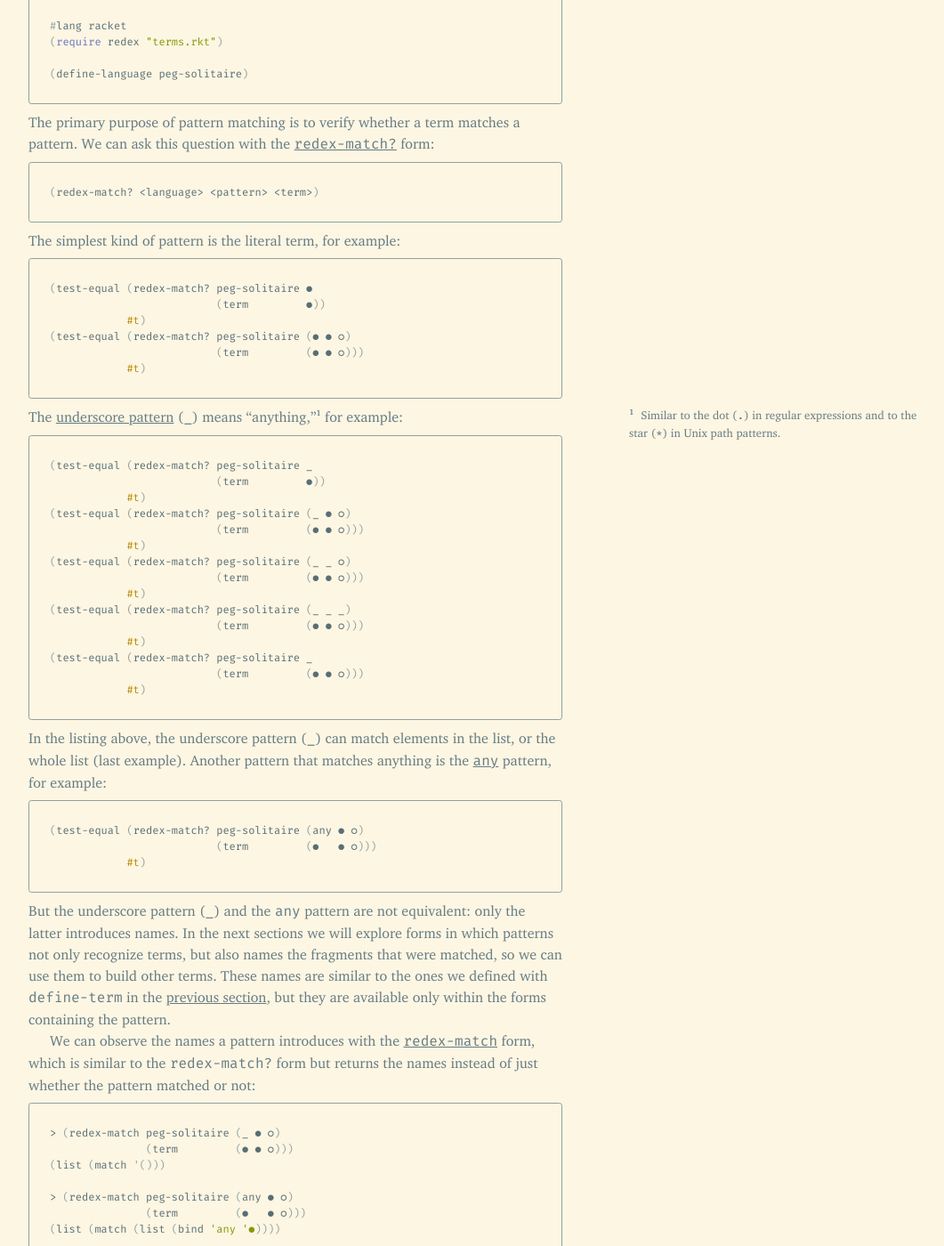
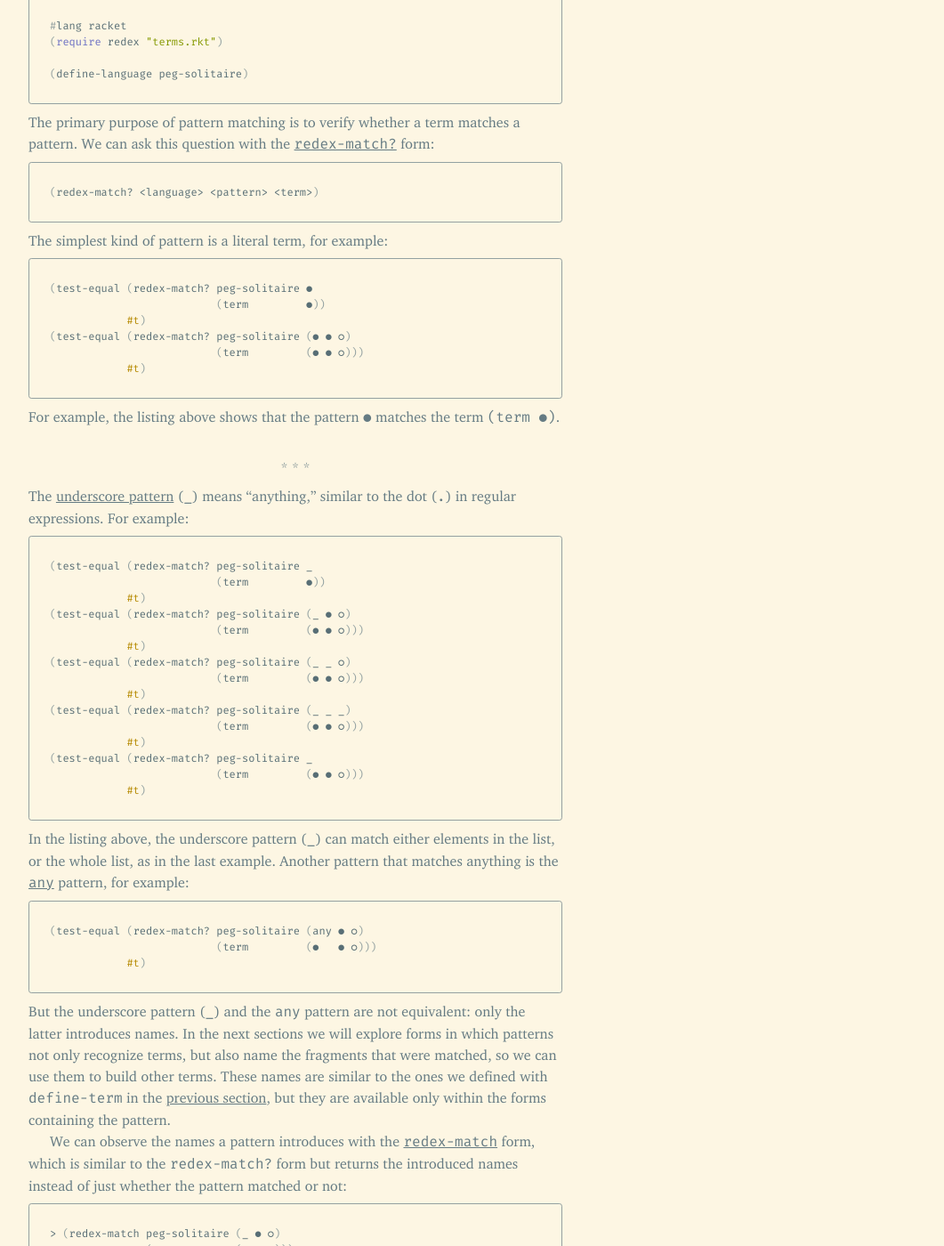
Before and after one commit to leafac/leafac.com, a Jekyll site: the page built from prose/playing-the-game-with-plt-redex/pattern-matching.md, in a window 1280 px wide and 1400 px high, scrolled down 582 px. Shown: the whole window at 89% size, without its empty margins (108-1169 px from the left). Built offline with Jekyll 4.4.1, drawn with Linux system fonts in a browser that asks for light colours; some of the changed text lies outside the part shown.

Commit message:
Editing pass

````diff
--- a/prose/playing-the-game-with-plt-redex/pattern-matching.md
+++ b/prose/playing-the-game-with-plt-redex/pattern-matching.md
@@ -4,7 +4,7 @@
 table-of-contents: table-of-contents.html
 ---
 
-Pattern matching is the foundation of all the PLT Redex forms we will explore in the later sections. To experiment with pattern matching, we must first define a language, but to define a language we must first understand pattern matching. We solve this conundrum by defining a dummy empty language for this section, which we will revisit in the [next section](languages):
+Pattern matching is the foundation of all the PLT Redex forms we will explore in the later sections. To experiment with pattern matching, we must first define a language, but to define a language we must first understand pattern matching. We solve this conundrum by defining a dummy empty language,<label class="margin-note"><input type="checkbox"><span markdown="1">The same we did in the [Overview](overview)</span></label> which we will revisit in the [next section](languages):
 
 <div class="code-block" markdown="1">
 `pattern-matching.rkt`
@@ -33,7 +33,11 @@
             #t)
 ```
 
-The [underscore pattern](https://docs.racket-lang.org/redex/The_Redex_Reference.html?q=test-equal#%28tech.__%29) (`_`) means “anything,”<label class="margin-note"><input type="checkbox"><span markdown="1">Similar to the dot (`.`) in regular expressions and to the star (`*`) in Unix path patterns.</span></label> for example:
+For example, the listing above shows that the pattern `●` matches the term `(term ●)`.
+
+* * *
+
+The [underscore pattern](https://docs.racket-lang.org/redex/The_Redex_Reference.html?q=test-equal#%28tech.__%29) (`_`) means “anything,” similar to the dot (`.`) in regular expressions. For example:
 
 ```racket
 (test-equal (redex-match? peg-solitaire _
@@ -53,7 +57,7 @@
             #t)
 ```
 
-In the listing above, the underscore pattern (`_`) can match elements in the list, or the whole list (last example). Another pattern that matches anything is the [`any`](https://docs.racket-lang.org/redex/The_Redex_Reference.html?q=test-equal#%28tech._any%29) pattern, for example:
+In the listing above, the underscore pattern (`_`) can match either elements in the list, or the whole list, as in the last example. Another pattern that matches anything is the [`any`](https://docs.racket-lang.org/redex/The_Redex_Reference.html?q=test-equal#%28tech._any%29) pattern, for example:
 
 ```racket
 (test-equal (redex-match? peg-solitaire (any ● ○)
@@ -61,9 +65,9 @@
             #t)
 ```
 
-But the underscore pattern (`_`) and the `any` pattern are not equivalent: only the latter introduces names. In the next sections we will explore forms in which patterns not only recognize terms, but also names the fragments that were matched, so we can use them to build other terms. These names are similar to the ones we defined with `define-term` in the [previous section](terms), but they are available only within the forms containing the pattern.
+But the underscore pattern (`_`) and the `any` pattern are not equivalent: only the latter introduces names. In the next sections we will explore forms in which patterns not only recognize terms, but also name the fragments that were matched, so we can use them to build other terms. These names are similar to the ones we defined with `define-term` in the [previous section](terms), but they are available only within the forms containing the pattern.
 
-We can observe the names a pattern introduces with the [`redex-match`](https://docs.racket-lang.org/redex/The_Redex_Reference.html?q=redex-match#%28form._%28%28lib._redex%2Freduction-semantics..rkt%29._redex-match%29%29) form, which is similar to the `redex-match?` form but returns the names instead of just whether the pattern matched or not:
+We can observe the names a pattern introduces with the [`redex-match`](https://docs.racket-lang.org/redex/The_Redex_Reference.html?q=redex-match#%28form._%28%28lib._redex%2Freduction-semantics..rkt%29._redex-match%29%29) form, which is similar to the `redex-match?` form but returns the introduced names instead of just whether the pattern matched or not:
 
 ```racket
 > (redex-match peg-solitaire (_ ● ○)
@@ -154,7 +158,7 @@
 
 * * *
 
-We can match a sequence of terms using [ellipsis](https://docs.racket-lang.org/redex/The_Redex_Reference.html?q=bind#%28tech._pattern._sequence%29) (`...`), which means “zero or more of the previous pattern,” for example:
+We can match a sequence of terms using [ellipsis](https://docs.racket-lang.org/redex/The_Redex_Reference.html?q=bind#%28tech._pattern._sequence%29) (`...`), which means “zero or more of the previous pattern,” similar to the Kleene star (`*`) in regular expressions. For example:
 
 ```racket
 (test-equal (redex-match? peg-solitaire (any ...)
@@ -205,7 +209,7 @@
             #f)
 ```
 
-In the listing above, the first pattern matches because it can divide the term into two parts of the same length and satisfy the `..._n` constraint. But the second pattern does not match, because there is no way to divide a 3-element list into two sequences of the same length. Ellipses with different suffixes may match sequences of different lengths, for example:
+In the listing above, the first pattern matches because it can divide the term into two parts of the same length, thus satisfying the `..._n` constraint. But the second pattern does not match, because there is no way to divide a 3-element list into two sequences of the same length. Ellipses with different suffixes may match sequences of different lengths, for example:
 
 ```racket
 (test-equal (redex-match? peg-solitaire (any_1 ..._n any_2 ..._m)
@@ -225,4 +229,4 @@
             #t)
 ```
 
-The part that reads `[· ... ● ... ○ ... ● ... · ...]` means “a sequence of zero or more paddings (`·`), followed by a sequence of zero or more pegs (`●`), followed by a sequence of zero or more spaces (`○`), followed by a sequence of zero or more pegs (`●`), followed by a sequence of zero or more paddings (`·`).” This matches a single row of our initial board, regardless of whether it is the first row, which includes paddings but no spaces, or the fourth row, which includes a space but no paddings. The part that reads `([___] ...)` means “zero or more rows”.
+The part that reads `[· ... ● ... ○ ... ● ... · ...]` means “a sequence of zero or more paddings (`·`), followed by a sequence of zero or more pegs (`●`), followed by a sequence of zero or more spaces (`○`), followed by a sequence of zero or more pegs (`●`), followed by a sequence of zero or more paddings (`·`).” This matches a single row of our initial board, regardless of whether it is the first row, `[· · ● ● ● · ·]`, which includes paddings but no spaces, or the fourth row, `[● ● ● ○ ● ● ●]`, which includes a space but no paddings. The part that reads `([___] ...)` means “zero or more rows.”
--- a/stylesheets/main.scss
+++ b/stylesheets/main.scss
@@ -531,7 +531,7 @@
 }
 
 // ---------------------------------------------------------------------------------------------------
-// PLAYING THE GAME WITH PLT REDEX
+// PLAYING THE GAME WITH PLT REDEX
 
 .active {
   color: $palette--green;
````
Also changed, not shown: other parts of prose/playing-the-game-with-plt-redex/pattern-matching.md (+3 -3 lines), prose/index.md (+1 -1 lines), prose/playing-the-game-with-plt-redex/terms.md (+13 -12 lines), 5 other files.
